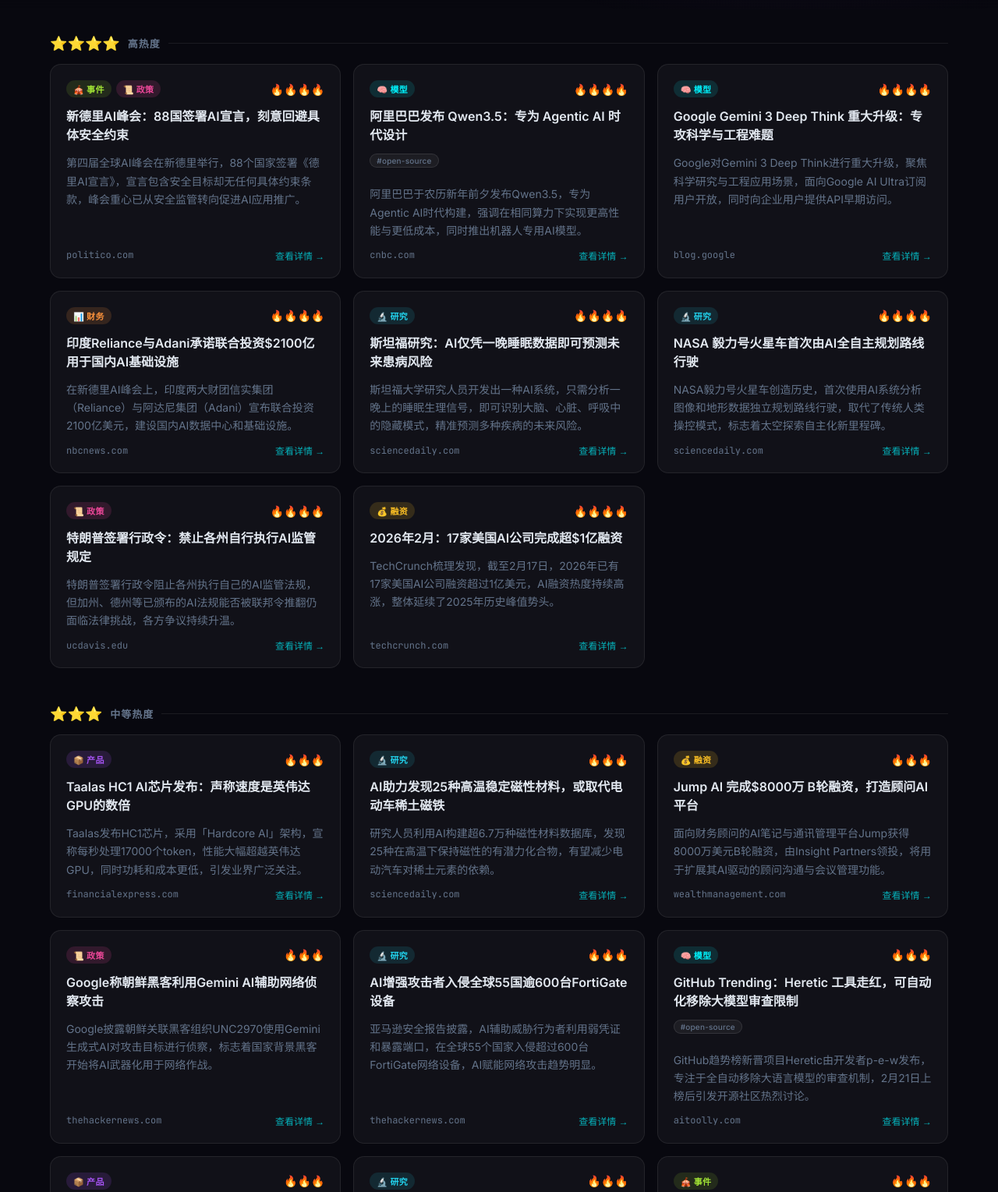
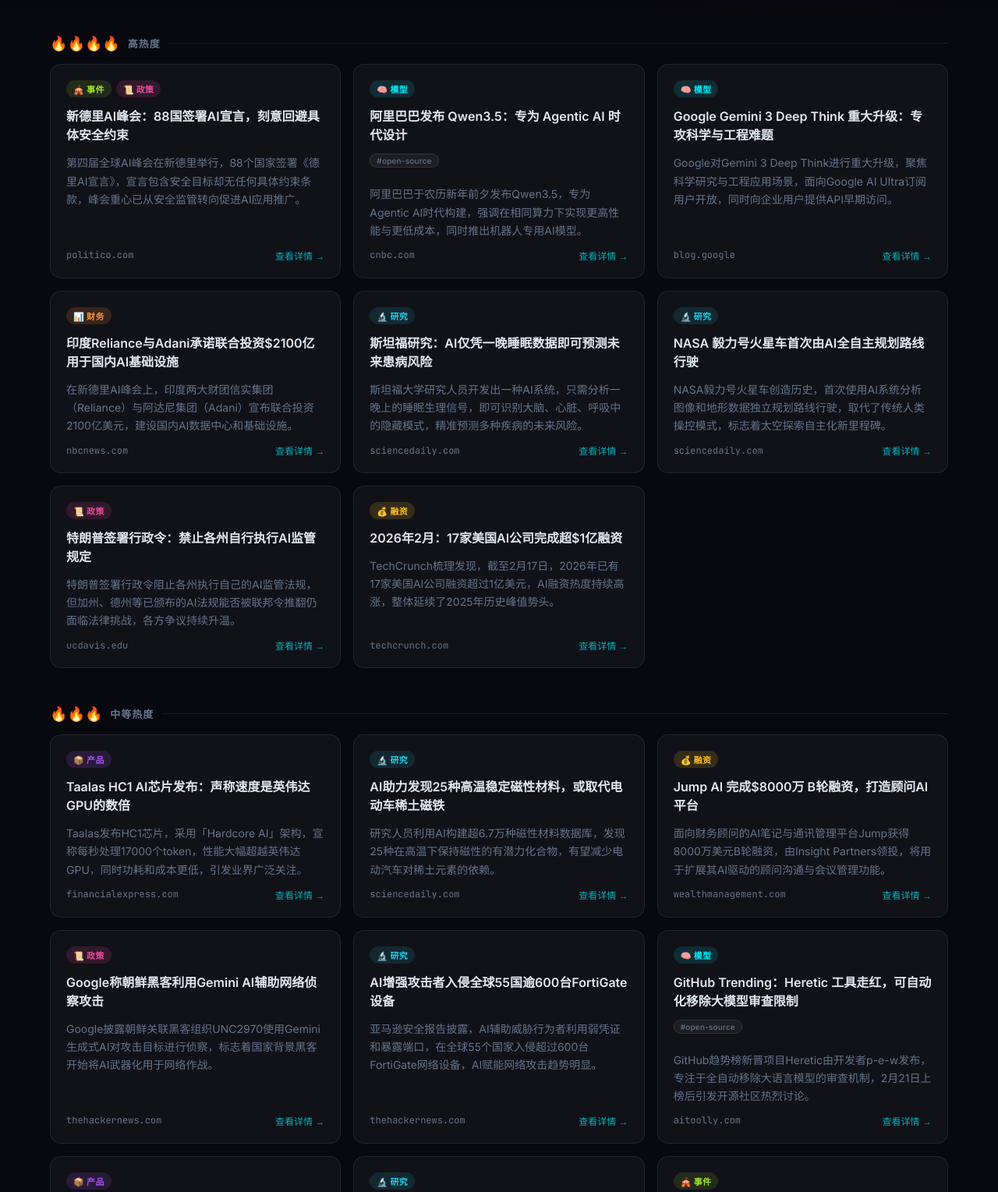
Before and after one commit to Shujie-Xu/ai-daily, a plain HTML site: page docs/2026-02-23.html in a window 1280 px wide. Shown: the part 788-2317 px from the top of the page at 78% size. Drawn offline with Linux system fonts and the light colour scheme.

Commit message:
📰 AI日报更新 2026-02-23

```diff
--- a/docs/2026-02-23.html
+++ b/docs/2026-02-23.html
@@ -529,7 +529,7 @@
         <div class="date-badge">
           <div class="pulse"></div>
           2026/02/23
-          <span style="color:var(--muted);margin-left:6px;font-size:11px;">edit: 26/02/24 03:15 CST</span>
+          <span style="color:var(--muted);margin-left:6px;font-size:11px;">edit: 26/02/24 03:21 CST</span>
         </div>
       </div>
     </div>
@@ -557,7 +557,7 @@
 
     <div class="news-section">
       <div class="section-header">
-        <span class="heat-label">⭐⭐⭐⭐⭐</span>
+        <span class="heat-label">🔥🔥🔥🔥🔥</span>
         <span class="section-title">顶级热点</span>
         <div class="section-line"></div>
       </div>
@@ -570,7 +570,6 @@
       <div style="flex:1; display:flex; flex-direction:column; gap:12px;">
         <div class="card-top">
           <div class="card-cats"><span class="badge badge-funding">💰 融资</span></div>
-          <div class="heat-score" title="顶级热点">🔥🔥🔥🔥🔥</div>
         </div>
         <div class="card-title">OpenAI 正式推进史上最大融资：$1000亿轮次，估值$8500亿</div>
 
@@ -589,7 +588,6 @@
       <div style="flex:1; display:flex; flex-direction:column; gap:12px;">
         <div class="card-top">
           <div class="card-cats"><span class="badge badge-funding">💰 融资</span></div>
-          <div class="heat-score" title="顶级热点">🔥🔥🔥🔥🔥</div>
         </div>
         <div class="card-title">Anthropic 完成 $300亿 G轮融资，估值飙升至 $3800亿</div>
 
@@ -608,7 +606,6 @@
       <div style="flex:1; display:flex; flex-direction:column; gap:12px;">
         <div class="card-top">
           <div class="card-cats"><span class="badge badge-model">🧠 模型</span></div>
-          <div class="heat-score" title="顶级热点">🔥🔥🔥🔥🔥</div>
         </div>
         <div class="card-title">Google 发布 Gemini 3.1 Pro：百万Token上下文，ARC-AGI-2得分77.1%</div>
 
@@ -627,7 +624,6 @@
       <div style="flex:1; display:flex; flex-direction:column; gap:12px;">
         <div class="card-top">
           <div class="card-cats"><span class="badge badge-model">🧠 模型</span></div>
-          <div class="heat-score" title="顶级热点">🔥🔥🔥🔥🔥</div>
         </div>
         <div class="card-title">Anthropic 发布 Claude Opus 4.6 与 Sonnet 4.6，抢先OpenAI一天</div>
 
@@ -642,7 +638,7 @@
     </div>
     <div class="news-section">
       <div class="section-header">
-        <span class="heat-label">⭐⭐⭐⭐</span>
+        <span class="heat-label">🔥🔥🔥🔥</span>
         <span class="section-title">高热度</span>
         <div class="section-line"></div>
       </div>
@@ -655,7 +651,6 @@
       <div style="flex:1; display:flex; flex-direction:column; gap:12px;">
         <div class="card-top">
           <div class="card-cats"><span class="badge badge-event">🎪 事件</span><span class="badge badge-policy">📜 政策</span></div>
-          <div class="heat-score" title="高热度">🔥🔥🔥🔥</div>
         </div>
         <div class="card-title">新德里AI峰会：88国签署AI宣言，刻意回避具体安全约束</div>
 
@@ -674,7 +669,6 @@
       <div style="flex:1; display:flex; flex-direction:column; gap:12px;">
         <div class="card-top">
           <div class="card-cats"><span class="badge badge-model">🧠 模型</span></div>
-          <div class="heat-score" title="高热度">🔥🔥🔥🔥</div>
         </div>
         <div class="card-title">阿里巴巴发布 Qwen3.5：专为 Agentic AI 时代设计</div>
         <div class="card-tags"><span class="tag-pill">#open-source</span></div>
@@ -693,7 +687,6 @@
       <div style="flex:1; display:flex; flex-direction:column; gap:12px;">
         <div class="card-top">
           <div class="card-cats"><span class="badge badge-model">🧠 模型</span></div>
-          <div class="heat-score" title="高热度">🔥🔥🔥🔥</div>
         </div>
         <div class="card-title">Google Gemini 3 Deep Think 重大升级：专攻科学与工程难题</div>
 
@@ -712,7 +705,6 @@
       <div style="flex:1; display:flex; flex-direction:column; gap:12px;">
         <div class="card-top">
           <div class="card-cats"><span class="badge badge-finance">📊 财务</span></div>
-          <div class="heat-score" title="高热度">🔥🔥🔥🔥</div>
         </div>
         <div class="card-title">印度Reliance与Adani承诺联合投资$2100亿用于国内AI基础设施</div>
 
@@ -731,7 +723,6 @@
       <div style="flex:1; display:flex; flex-direction:column; gap:12px;">
         <div class="card-top">
           <div class="card-cats"><span class="badge badge-research">🔬 研究</span></div>
-          <div class="heat-score" title="高热度">🔥🔥🔥🔥</div>
         </div>
         <div class="card-title">斯坦福研究：AI仅凭一晚睡眠数据即可预测未来患病风险</div>
 
@@ -750,7 +741,6 @@
       <div style="flex:1; display:flex; flex-direction:column; gap:12px;">
         <div class="card-top">
           <div class="card-cats"><span class="badge badge-research">🔬 研究</span></div>
-          <div class="heat-score" title="高热度">🔥🔥🔥🔥</div>
         </div>
         <div class="card-title">NASA 毅力号火星车首次由AI全自主规划路线行驶</div>
 
@@ -769,7 +759,6 @@
       <div style="flex:1; display:flex; flex-direction:column; gap:12px;">
         <div class="card-top">
           <div class="card-cats"><span class="badge badge-policy">📜 政策</span></div>
-          <div class="heat-score" title="高热度">🔥🔥🔥🔥</div>
         </div>
         <div class="card-title">特朗普签署行政令：禁止各州自行执行AI监管规定</div>
 
@@ -788,7 +777,6 @@
       <div style="flex:1; display:flex; flex-direction:column; gap:12px;">
         <div class="card-top">
           <div class="card-cats"><span class="badge badge-funding">💰 融资</span></div>
-          <div class="heat-score" title="高热度">🔥🔥🔥🔥</div>
         </div>
         <div class="card-title">2026年2月：17家美国AI公司完成超$1亿融资</div>
 
@@ -803,7 +791,7 @@
     </div>
     <div class="news-section">
       <div class="section-header">
-        <span class="heat-label">⭐⭐⭐</span>
+        <span class="heat-label">🔥🔥🔥</span>
         <span class="section-title">中等热度</span>
         <div class="section-line"></div>
       </div>
@@ -816,7 +804,6 @@
       <div style="flex:1; display:flex; flex-direction:column; gap:12px;">
         <div class="card-top">
           <div class="card-cats"><span class="badge badge-product">📦 产品</span></div>
-          <div class="heat-score" title="中等热度">🔥🔥🔥</div>
         </div>
         <div class="card-title">Taalas HC1 AI芯片发布：声称速度是英伟达GPU的数倍</div>
 
@@ -835,7 +822,6 @@
       <div style="flex:1; display:flex; flex-direction:column; gap:12px;">
         <div class="card-top">
           <div class="card-cats"><span class="badge badge-research">🔬 研究</span></div>
-          <div class="heat-score" title="中等热度">🔥🔥🔥</div>
         </div>
         <div class="card-title">AI助力发现25种高温稳定磁性材料，或取代电动车稀土磁铁</div>
 
@@ -854,7 +840,6 @@
       <div style="flex:1; display:flex; flex-direction:column; gap:12px;">
         <div class="card-top">
           <div class="card-cats"><span class="badge badge-funding">💰 融资</span></div>
-          <div class="heat-score" title="中等热度">🔥🔥🔥</div>
         </div>
         <div class="card-title">Jump AI 完成$8000万 B轮融资，打造顾问AI平台</div>
 
@@ -873,7 +858,6 @@
       <div style="flex:1; display:flex; flex-direction:column; gap:12px;">
         <div class="card-top">
           <div class="card-cats"><span class="badge badge-policy">📜 政策</span></div>
-          <div class="heat-score" title="中等热度">🔥🔥🔥</div>
         </div>
         <div class="card-title">Google称朝鲜黑客利用Gemini AI辅助网络侦察攻击</div>
 
@@ -892,7 +876,6 @@
       <div style="flex:1; display:flex; flex-direction:column; gap:12px;">
         <div class="card-top">
           <div class="card-cats"><span class="badge badge-research">🔬 研究</span></div>
-          <div class="heat-score" title="中等热度">🔥🔥🔥</div>
         </div>
         <div class="card-title">AI增强攻击者入侵全球55国逾600台FortiGate设备</div>
 
@@ -911,7 +894,6 @@
       <div style="flex:1; display:flex; flex-direction:column; gap:12px;">
         <div class="card-top">
           <div class="card-cats"><span class="badge badge-model">🧠 模型</span></div>
-          <div class="heat-score" title="中等热度">🔥🔥🔥</div>
         </div>
         <div class="card-title">GitHub Trending：Heretic 工具走红，可自动化移除大模型审查限制</div>
         <div class="card-tags"><span class="tag-pill">#open-source</span></div>
@@ -930,7 +912,6 @@
       <div style="flex:1; display:flex; flex-direction:column; gap:12px;">
         <div class="card-top">
           <div class="card-cats"><span class="badge badge-product">📦 产品</span></div>
-          <div class="heat-score" title="中等热度">🔥🔥🔥</div>
         </div>
         <div class="card-title">OpenAI退役GPT-4o等旧版模型，ChatGPT全面升级至GPT-5.2</div>
 
@@ -949,7 +930,6 @@
       <div style="flex:1; display:flex; flex-direction:column; gap:12px;">
         <div class="card-top">
           <div class="card-cats"><span class="badge badge-research">🔬 研究</span></div>
-          <div class="heat-score" title="中等热度">🔥🔥🔥</div>
         </div>
         <div class="card-title">MIT Technology Review：可解释AI（机械可解释性）入选2026年十大突破技术</div>
 
@@ -968,7 +948,6 @@
       <div style="flex:1; display:flex; flex-direction:column; gap:12px;">
         <div class="card-top">
           <div class="card-cats"><span class="badge badge-event">🎪 事件</span></div>
-          <div class="heat-score" title="中等热度">🔥🔥🔥</div>
         </div>
         <div class="card-title">OpenAI与Anthropic公开论战：AI产品应不应该加广告？</div>
 
@@ -987,7 +966,6 @@
       <div style="flex:1; display:flex; flex-direction:column; gap:12px;">
         <div class="card-top">
           <div class="card-cats"><span class="badge badge-model">🧠 模型</span></div>
-          <div class="heat-score" title="中等热度">🔥🔥🔥</div>
         </div>
         <div class="card-title">2026年2月 AI 模型大爆发：单月7个重量级模型同期竞逐</div>
 
```
Also changed, not shown: docs/index.html (+4 -26 lines).
